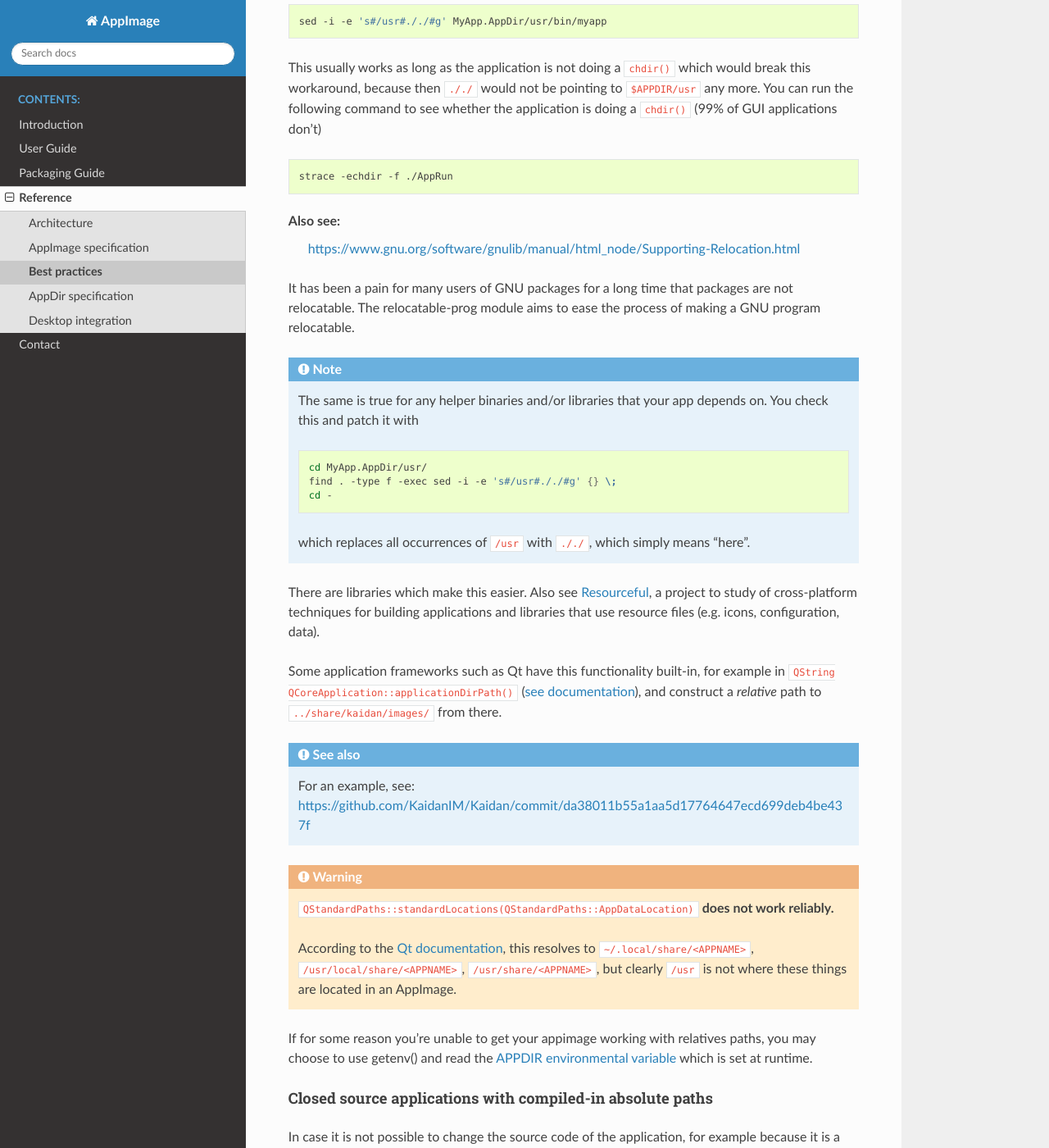
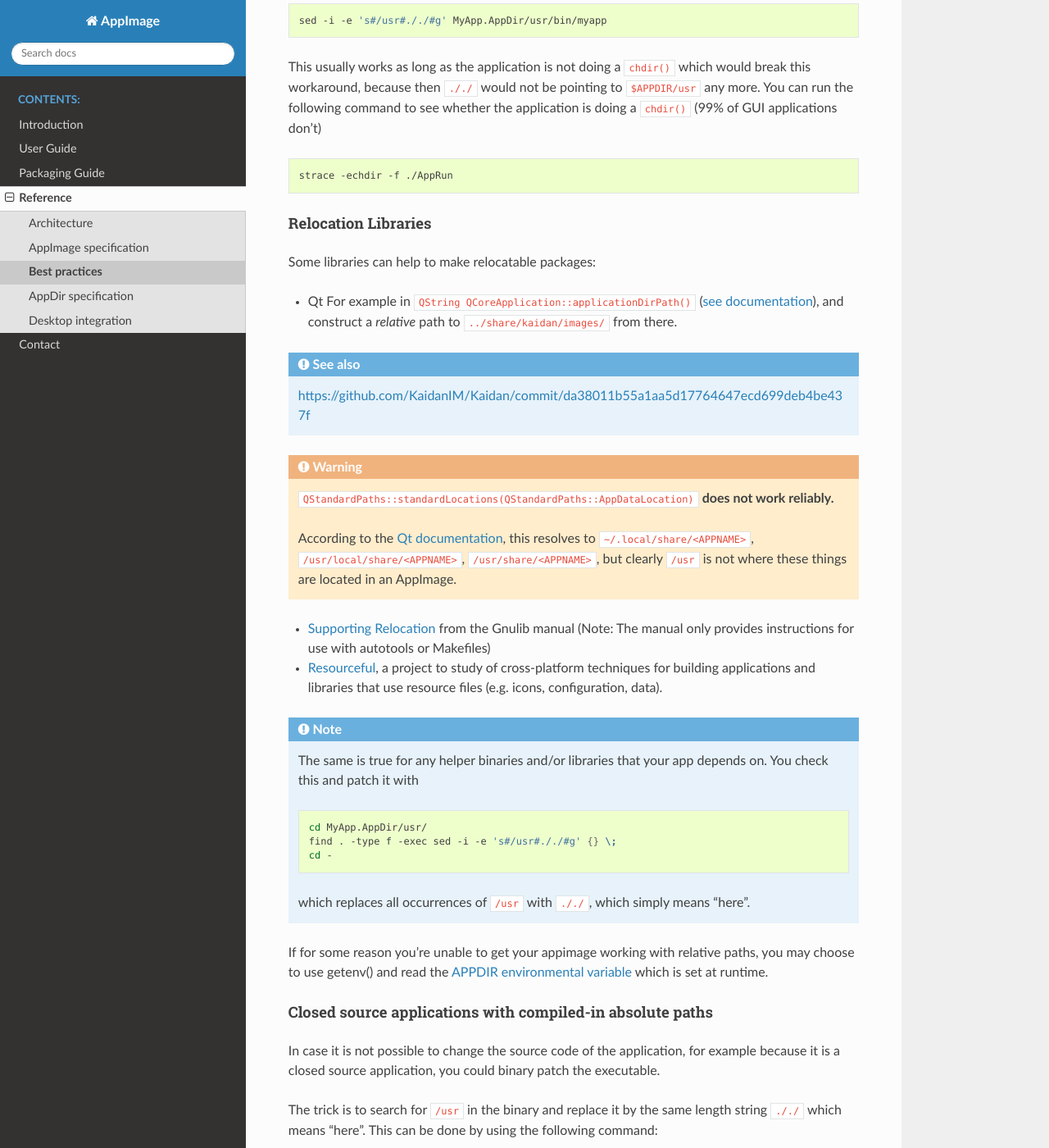
Before and after one commit to AppImage/docs.appimage.org, a Sphinx documentation site: the page built from source/reference/best-practices.rst, in a window 1280 px wide and 1400 px high, scrolled down 1519 px. Shown: the whole window at 82% size. Built offline with Sphinx 7.4.7 and the Read the Docs theme 2.0.0, drawn with Linux system fonts in a browser that asks for light colours; some of the changed text lies outside the part shown.

Commit message:
implement unordered list for libraries

```diff
--- a/source/reference/best-practices.rst
+++ b/source/reference/best-practices.rst
@@ -68,11 +67,42 @@
 
 	strace -echdir -f ./AppRun
 
-Also see:
-	https://www.gnu.org/software/gnulib/manual/html_node/Supporting-Relocation.html
+.. _ref-relocation-libraries:
+
+Relocation Libraries
+^^^^^^^^^^^^^^^^^^^^^^^^
+
+Some libraries can help to make relocatable packages:
+
+* Qt
+  For example in :code:`QString
+  QCoreApplication::applicationDirPath()` (`see documentation`_), and
+  construct a *relative* path to :code:`../share/kaidan/images/` from
+  there.
+
+.. seealso::
+  https://github.com/KaidanIM/Kaidan/commit/da38011b55a1aa5d17764647ecd699deb4be437f
+
+.. warning::
+
+   :code:`QStandardPaths::standardLocations(QStandardPaths::AppDataLocation)` **does not work reliably.**
+
+   According to the `Qt documentation`_, this resolves to
+   :code:`~/.local/share/<APPNAME>`,
+   :code:`/usr/local/share/<APPNAME>`, :code:`/usr/share/<APPNAME>`,
+   but clearly :code:`/usr` is not where these things are located in
+   an AppImage.
+
+* `Supporting Relocation
+  <https://www.gnu.org/software/gnulib/manual/html_node/Supporting-Relocation.html>`__
+  from the Gnulib manual (Note: The manual only provides instructions
+  for use with autotools or Makefiles)
+
+* `Resourceful`_, a project to study of cross-platform techniques for
+  building applications and libraries that use resource files (e.g.
+  icons, configuration, data).
 
 
-It has been a pain for many users of GNU packages for a long time that packages are not relocatable. The relocatable-prog module aims to ease the process of making a GNU program relocatable.
 
 .. note::
 	The same is true for any helper binaries and/or libraries that your app depends on. You check this and patch it with
@@ -85,26 +115,9 @@
 
 	which replaces all occurrences of :code:`/usr` with :code:`././`, which simply means "here".
 
-There are libraries which make this easier. Also see `Resourceful`_, a
-project to study of cross-platform techniques for building
-applications and libraries that use resource files (e.g. icons,
-configuration, data).
-
-Some application frameworks such as Qt have this functionality built-in, for example in :code:`QString QCoreApplication::applicationDirPath()` (`see documentation`_), and construct a *relative* path to :code:`../share/kaidan/images/` from there.
-
-.. seealso::
-
-   For an example, see: https://github.com/KaidanIM/Kaidan/commit/da38011b55a1aa5d17764647ecd699deb4be437f
-
-.. warning::
-
-   :code:`QStandardPaths::standardLocations(QStandardPaths::AppDataLocation)` **does not work reliably.**
-
-   According to the `Qt documentation`_, this resolves to :code:`~/.local/share/<APPNAME>`, :code:`/usr/local/share/<APPNAME>`, :code:`/usr/share/<APPNAME>`, but clearly :code:`/usr` is not where these things are located in an AppImage.
-
 
 If for some reason you're unable to get your appimage working with
-relatives paths, you may choose to use getenv() and read the
+relative paths, you may choose to use getenv() and read the
 :ref:`APPDIR environmental variable <ref-env_vars>` which is set at
 runtime.
 
```
Also changed, not shown: other parts of source/reference/best-practices.rst (+1 -2 lines).
